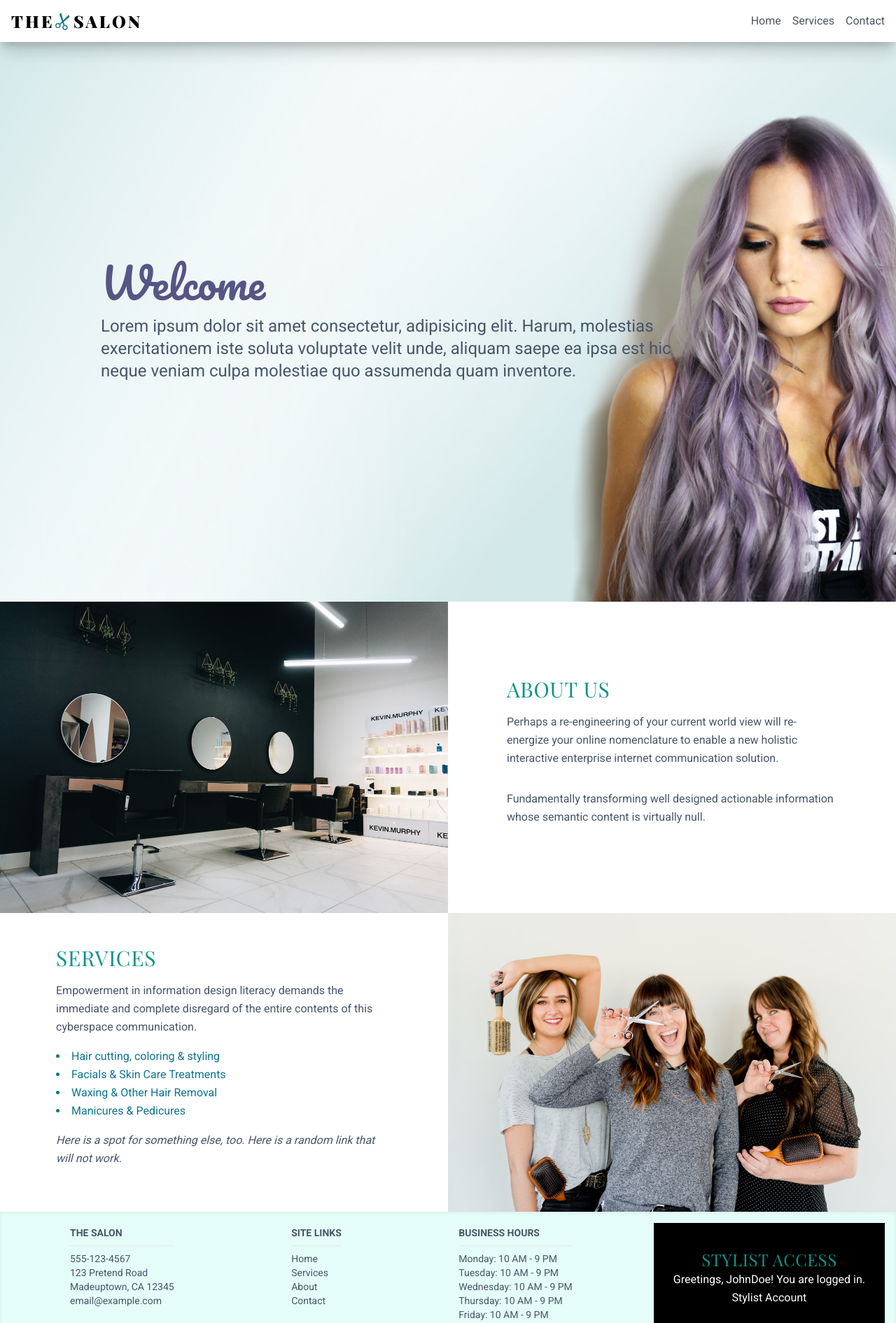
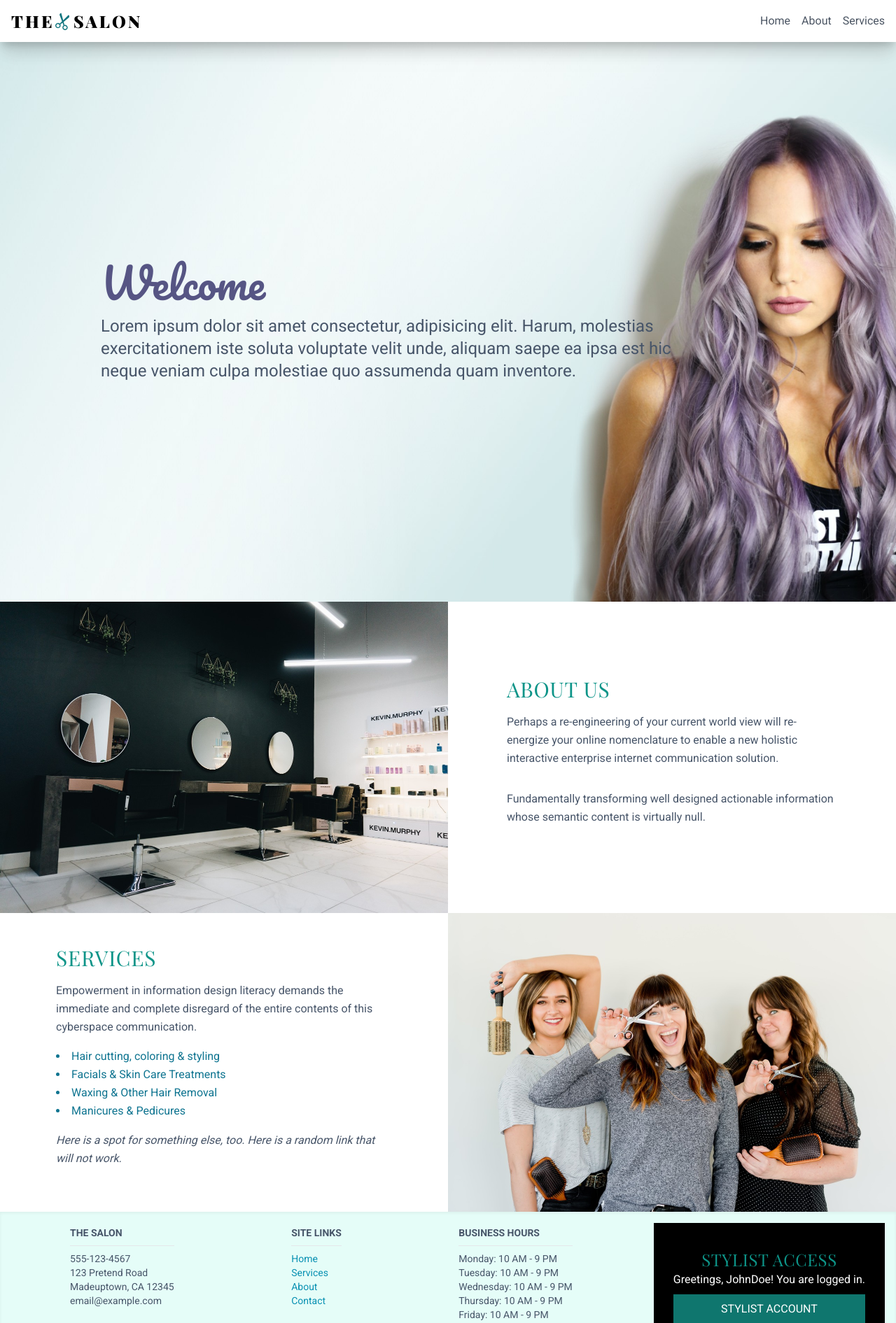
Before and after one commit to pie1011/salon, a Next.js app: page / in a window 1280 px wide. Shown: the top 1891 px of the page at 70% size. Built offline with nearby package versions, Linux system fonts and the light colour scheme.

Commit message:
minor color changes

```diff
--- a/components/footer-sticky.tsx
+++ b/components/footer-sticky.tsx
@@ -11,7 +11,7 @@ const Footer: React.FC = () => {
                     &copy; {currentYear} The Salon. All rights reserved.
                 </div>
                 <div className="text-sm">
-                    Made with <span className="text-red-500">&hearts;</span> by Your Name
+                    Made with <span className="text-red-500">&hearts;</span> by Katie Harshman
                 </div>
             </div>
         </footer>
--- a/components/footer-text.tsx
+++ b/components/footer-text.tsx
@@ -46,7 +46,7 @@ const Footer: React.FC = () => {
             <ul className="list-none">
               {menu.items().map((item, index) => (
                 <li key={index}>
-                  <a aria-current="page" href={item.value}>
+                  <a className="text-cyan-600" aria-current="page" href={item.value}>
                     {item.key}
                   </a>
                 </li>
--- a/components/front-page.tsx
+++ b/components/front-page.tsx
@@ -48,7 +48,7 @@ export default function FrontPage() {
           />
         </div>
         <div className="container flex flex-col justify-center items-center px-0 py-1 bg-white">
-          <div className="container-md w-3/4 py-2 text-left">
+          <div className="container-md w-3/4 py-2 text-left" id="services">
           <h1 className={` ${aboutText} ${playfair_display.className}`}>Services</h1>
             <p className="py-4">
               Empowerment in information design literacy demands the immediate
--- a/components/navigation.tsx
+++ b/components/navigation.tsx
@@ -62,12 +62,12 @@ const Navigation: React.FC = () => {
         </li>
         <li>
           <a href="#aboutus" className="text-gray-600 hover:text-gray-800">
-            Services
+            About
           </a>
         </li>
         <li>
-          <a href="#" className="text-gray-600 hover:text-gray-800">
-            Contact
+          <a href="#services" className="text-gray-600 hover:text-gray-800">
+            Services
           </a>
         </li>
       </ul>
--- a/components/stylist-access.tsx
+++ b/components/stylist-access.tsx
@@ -5,20 +5,12 @@ const StylistAccess: React.FC = () => {
   const footerHeading =
     "text-l md:text-2xl font-serif tracking-wide uppercase text-teal-600";
 
+  const button = "rounded-none hover:bg-teal-600 cursor-pointer bg-teal-700 p-2 mt-2 uppercase text-extrabold";
+
   let current_user = {
     is_authenticated: true,
     user_type: "stylist",
     username: "JohnDoe",
-  };
-  let menu = {
-    items: () => {
-      return [
-        { key: "Home", value: "/" },
-        { key: "Services", value: "/services" },
-        { key: "About", value: "/about" },
-        { key: "Contact", value: "/contact" },
-      ];
-    },
   };
 
   return (
@@ -32,24 +24,23 @@ const StylistAccess: React.FC = () => {
           current_user.user_type === "stylist" ? (
             <>
               <p>Greetings, {current_user.username}! You are logged in.</p>
-              <a href="/account" className="btn btn-primary">
+              <button className={button}>
                 Stylist Account
-              </a>
-              <br />
-              <a href="/logout" className="btn btn-primary">
+              </button>
+              <button className={button}>
                 Stylist Logout
-              </a>
+              </button>
             </>
           ) : (
             <>
               <p>Please register or log in to view your stylist account.</p>
-              <a href="/stylist_register" className="btn btn-primary">
+              <button className={button}>
                 Stylist Registration
-              </a>
+              </button>
               <br />
-              <a href="/stylist_login" className="btn btn-primary">
+              <button className={button}>
                 Stylist Login
-              </a>
+              </button>
             </>
           )
         ) : (
```
